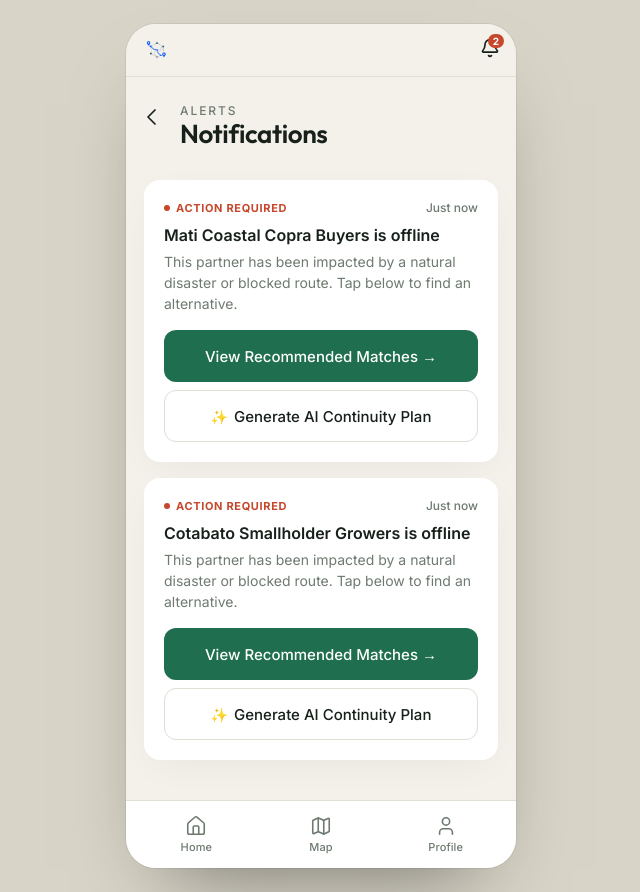
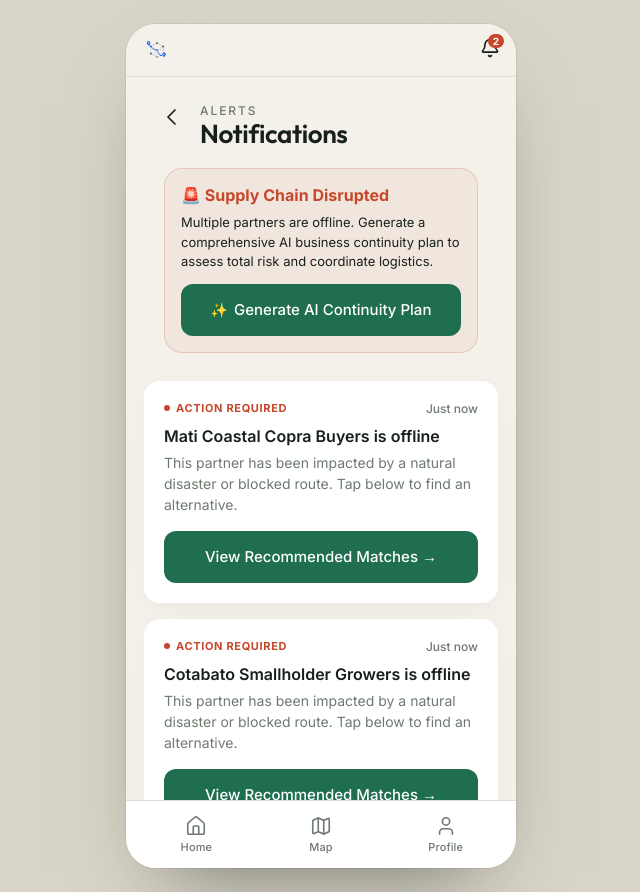
Before and after one commit to DominceAseberos/B2BackUp, a React (Vite) app: page /sme/notifications in a window 1280 px wide. Shown: the whole page, without its empty margins (319-959 px from the left). Built offline with nearby package versions, Linux system fonts and the light colour scheme.

Commit message:
fix: move AI BCP button to a global banner instead of repeating per partner

```diff
--- a/src/features/HomeScreen.tsx
+++ b/src/features/HomeScreen.tsx
@@ -64,6 +64,29 @@ export function HomeScreen({ business, onFix }: HomeScreenProps) {
         </div>
       </div>
 
+      {/* Global BCP Alert */}
+      {partners.some(isDisrupted) && (
+        <div style={{
+          margin: "16px 20px 0",
+          padding: 16,
+          background: "rgba(198,71,43,0.06)",
+          border: "1px solid rgba(198,71,43,0.2)",
+          borderRadius: "var(--radius-lg)"
+        }}>
+          <h3 style={{ color: "var(--alert)", margin: "0 0 8px", fontSize: 16 }}>🚨 Supply Chain Disrupted</h3>
+          <p style={{ fontSize: 13, color: "var(--ink)", margin: "0 0 12px", lineHeight: 1.5 }}>
+            Multiple partners are offline. Generate a comprehensive AI business continuity plan to assess total risk and coordinate logistics.
+          </p>
+          <button
+            className="btn btn--primary btn--block"
+            style={{ display: "flex", alignItems: "center", justifyContent: "center", gap: 6 }}
+            onClick={() => navigate("/sme/ai-bcp")}
+          >
+            <span style={{ fontSize: 14 }}>✨</span> Generate AI Continuity Plan
+          </button>
+        </div>
+      )}
+
       {/* Partner list */}
       <div className="section">
         <div className="section__label">
@@ -117,23 +140,14 @@ export function HomeScreen({ business, onFix }: HomeScreenProps) {
 
               {/* Find replacement — full width button */}
               {down && (
-                <div style={{ marginTop: 12 }}>
                 <button
                   type="button"
                   className="btn btn--primary btn--block"
+                  style={{ marginTop: 12 }}
                   onClick={() => onFix(partner)}
                 >
                   View Recommended Matches →
                 </button>
-                  <button
-                    type="button"
-                    className="btn btn--ghost btn--block"
-                    style={{ marginTop: 8, display: "flex", alignItems: "center", justifyContent: "center", gap: 6 }}
-                    onClick={() => navigate("/sme/ai-bcp")}
-                  >
-                    <span style={{ fontSize: 14 }}>✨</span> Generate AI Continuity Plan
-                  </button>
-                </div>
               )}
             </div>
           );
--- a/src/features/NotificationsScreen.tsx
+++ b/src/features/NotificationsScreen.tsx
@@ -18,7 +18,7 @@ export function NotificationsScreen({ business, onFix }: NotificationsScreenProp
 
   return (
     <div className="shell">
-      <div style={{ display: "flex", alignItems: "flex-start", gap: 12, padding: "22px 0 4px" }}>
+      <div style={{ display: "flex", alignItems: "flex-start", gap: 12, padding: "22px 20px 4px" }}>
         <button type="button" className="progress__back" aria-label="Back" onClick={() => navigate(-1)} style={{ marginTop: 2 }}>
           <ArrowLeftIcon size={24} />
         </button>
@@ -27,6 +27,29 @@ export function NotificationsScreen({ business, onFix }: NotificationsScreenProp
           <h1 className="title" style={{ margin: 0 }}>Notifications</h1>
         </div>
       </div>
+
+      {/* Global BCP Alert */}
+      {disrupted.length > 0 && (
+        <div style={{
+          margin: "16px 20px 0",
+          padding: 16,
+          background: "rgba(198,71,43,0.06)",
+          border: "1px solid rgba(198,71,43,0.2)",
+          borderRadius: "var(--radius-lg)"
+        }}>
+          <h3 style={{ color: "var(--alert)", margin: "0 0 8px", fontSize: 16 }}>🚨 Supply Chain Disrupted</h3>
+          <p style={{ fontSize: 13, color: "var(--ink)", margin: "0 0 12px", lineHeight: 1.5 }}>
+            Multiple partners are offline. Generate a comprehensive AI business continuity plan to assess total risk and coordinate logistics.
+          </p>
+          <button
+            className="btn btn--primary btn--block"
+            style={{ display: "flex", alignItems: "center", justifyContent: "center", gap: 6 }}
+            onClick={() => navigate("/sme/ai-bcp")}
+          >
+            <span style={{ fontSize: 14 }}>✨</span> Generate AI Continuity Plan
+          </button>
+        </div>
+      )}
 
       <div className="section">
         {disrupted.length === 0 ? (
@@ -56,22 +79,12 @@ export function NotificationsScreen({ business, onFix }: NotificationsScreenProp
               <div style={{ fontSize: 14, color: "var(--muted)", lineHeight: 1.5, marginBottom: 16 }}>
                 This partner has been impacted by a natural disaster or blocked route. Tap below to find an alternative.
               </div>
-              <div style={{ marginTop: 12 }}>
               <button
                 className="btn btn--primary btn--block"
                 onClick={() => onFix(partner)}
               >
                 View Recommended Matches →
               </button>
-                <button
-                  type="button"
-                  className="btn btn--ghost btn--block"
-                  style={{ marginTop: 8, display: "flex", alignItems: "center", justifyContent: "center", gap: 6 }}
-                  onClick={() => navigate("/sme/ai-bcp")}
-                >
-                  <span style={{ fontSize: 14 }}>✨</span> Generate AI Continuity Plan
-                </button>
-              </div>
             </div>
           ))
         )}
```
Lines whose indentation alone changed are shown as unchanged.
